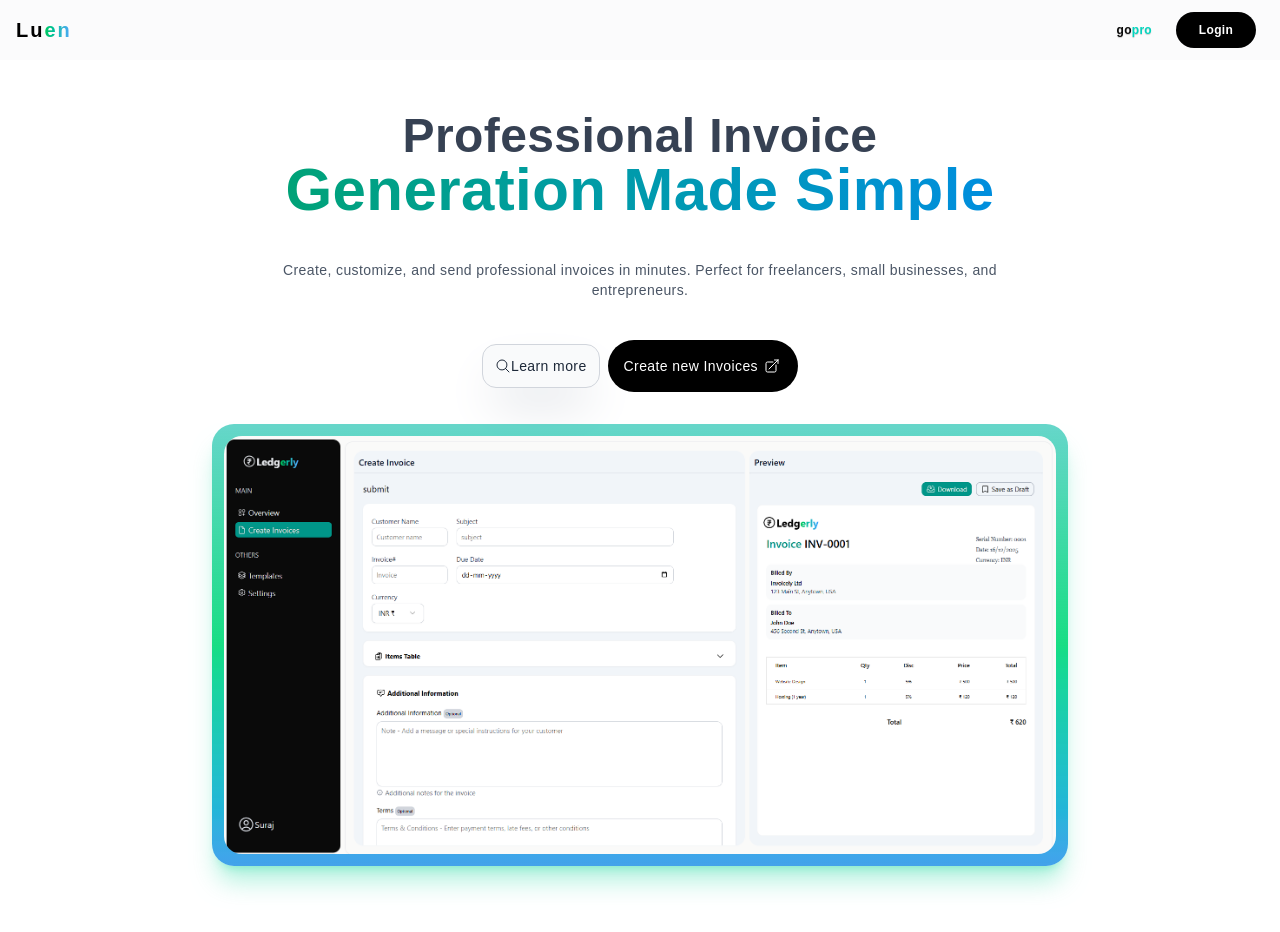
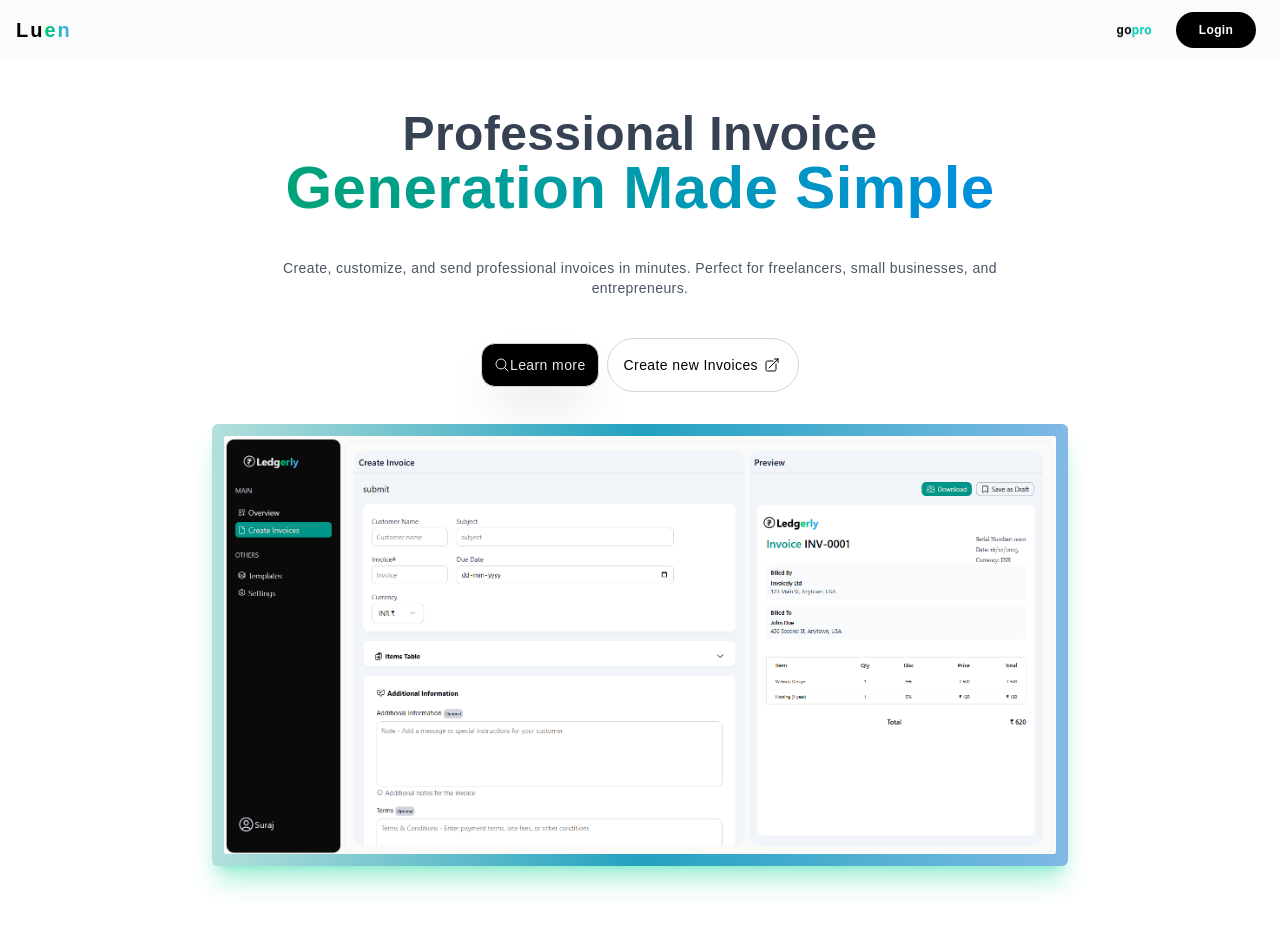
Before and after one commit to surajgupt01/Invo-Gen, a Next.js app: page / in a window 1280 px wide. Shown: the top 932 px of the page. Built offline with nearby package versions, Linux system fonts and the light colour scheme.

Commit message:
Landing page changes

```diff
--- a/app/component/HeroSection.tsx
+++ b/app/component/HeroSection.tsx
@@ -22,7 +22,7 @@ export default function HeroSection() {
       <div className="mt-8 flex  p-2 w-full justify-center items-center">
         <Link
           href={"/#Features"}
-          className="p-3 flex gap-1 h-11 group overflow-hidden justify-center items-center  text-sm bg-gray-50 text-gray-800 hover:text-blue-400 hover:bg-neutral-100  rounded-xl shadow-2xl shadow-gray-300 border-1 border-gray-300 cursor-pointer hover:scale-102 transition-all ease-in-out duration-500"
+          className="p-3 flex gap-1 h-11 group overflow-hidden justify-center items-center  text-sm  text-gray-200 hover:text-teal-500 bg-black   rounded-xl shadow-2xl shadow-gray-300 border-1 border-gray-300 cursor-pointer hover:scale-102 transition-all ease-in-out duration-500"
         >
           <div className="flex flex-col gap-5 items-center justify-center duration-300 ease-in-out -mt-10 group-hover:mt-10">
             <div className="flex flex-row items-center justify-center ">
@@ -37,7 +37,7 @@ export default function HeroSection() {
           <div
             className="group inline-flex items-center justify-center gap-1
                 md:py-4 py-3 px-4
-                bg-black text-white
+                 text-black border border-gray-300
                 md:text-md text-sm
                 rounded-full  shadow-gray-400
                 cursor-pointer
--- a/app/page.tsx
+++ b/app/page.tsx
@@ -20,9 +20,9 @@ export default function Home() {
         <div
           className="
     inline-flex justify-center items-start
-    rounded-3xl md:p-3 p-2 m-2
+    rounded-sm md:p-3 p-2 m-2
     sm:mt-6 mt-10
-    bg-gradient-to-b from bg-teal-500/60 via-green-400/80  to-blue-500/60
+    bg-gradient-to-r from bg-teal-600/30 via-cyan-600/80  to-blue-600/30
     shadow-xl shadow-emerald-400/30 hover:shadow-2xl duration-300 ease-in-out cursor-pointer
   "
         >
@@ -30,7 +30,7 @@ export default function Home() {
             width={2000}
             height={4000}
             src="/dash-Img.png"
-            className="md:w-[65vw] w-[97vw] md:h-auto h-[26vh] rounded-2xl"
+            className="md:w-[65vw] w-[97vw] md:h-auto h-[26vh] rounded-xs"
             alt="dashboard"
           />
         </div>
```
